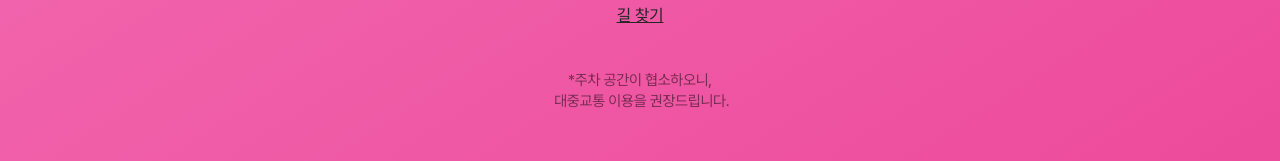
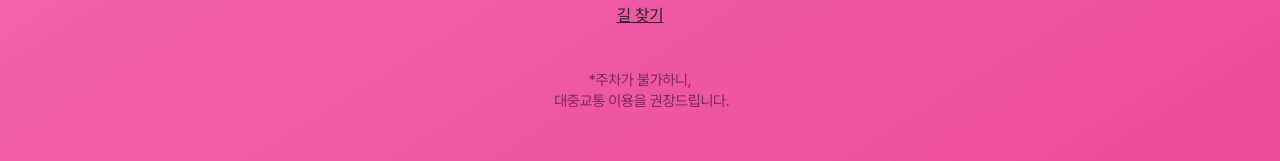
Before and after one commit to SDMMEP2025/inviteSDM2025, a Next.js app in the folder invitation/: page / in a window 1280 px wide. Both pictures are taken after a click on the button "오시는 길". Shown: the part 557-718 px from the top of the page. Built offline with nearby package versions, Linux system fonts and the light colour scheme.

Commit message:
Update parking notice and exhibition details for clarity

```diff
--- a/invitation/src/components/projects/DirectionsPage.tsx
+++ b/invitation/src/components/projects/DirectionsPage.tsx
@@ -119,7 +119,7 @@ export default function DirectionsPage({ onBackClick }) {
                 </svg>
               </button>
               <div className="flex justify-center text-center items-center text-[#00000080] text-[15px] xl:text-[20px] leading-snug">
-                *주차 공간이 협소하오니,
+                *주차가 불가하니,
                 <br className='block md:block md-landscape:hidden lg:hidden'/>
                 {" "}
                 대중교통 이용을 권장드립니다.
--- a/invitation/src/components/projects/RotatedPaperDemo.tsx
+++ b/invitation/src/components/projects/RotatedPaperDemo.tsx
@@ -442,6 +442,8 @@ export default function RotatedPaperDemo({
                 전시는 8월 22일부터 27일까지, 삼성전자 서울 R&D 캠퍼스 A타워 2층
                 <br/>
                 갤러리 1, 2에서 진행됩니다.
+                <br className='block md-ladnscape:hidden lg:hidden'/>
+                {' '}
                 소중한 발걸음으로 함께해 주세요.
               </p>
             </div>
```
